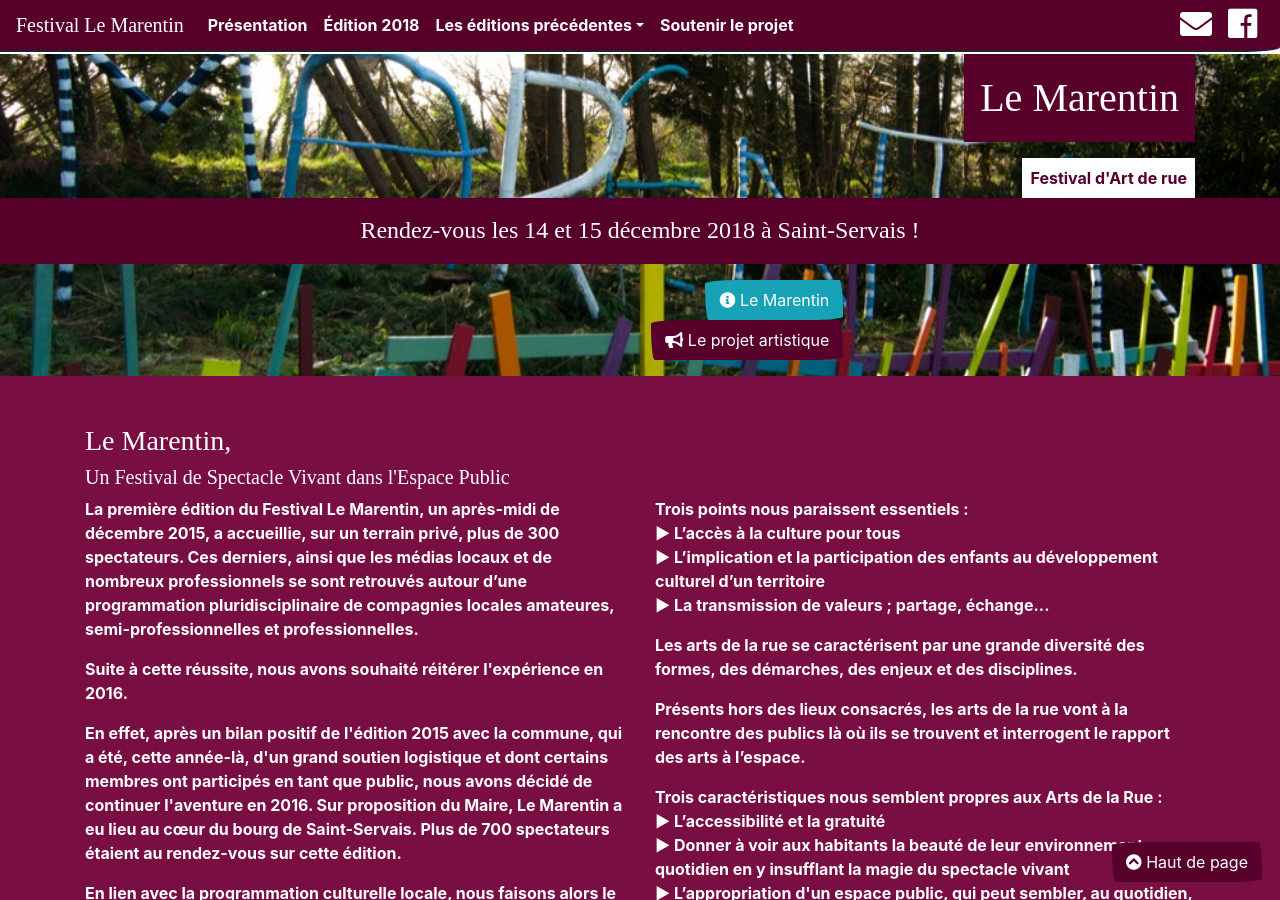
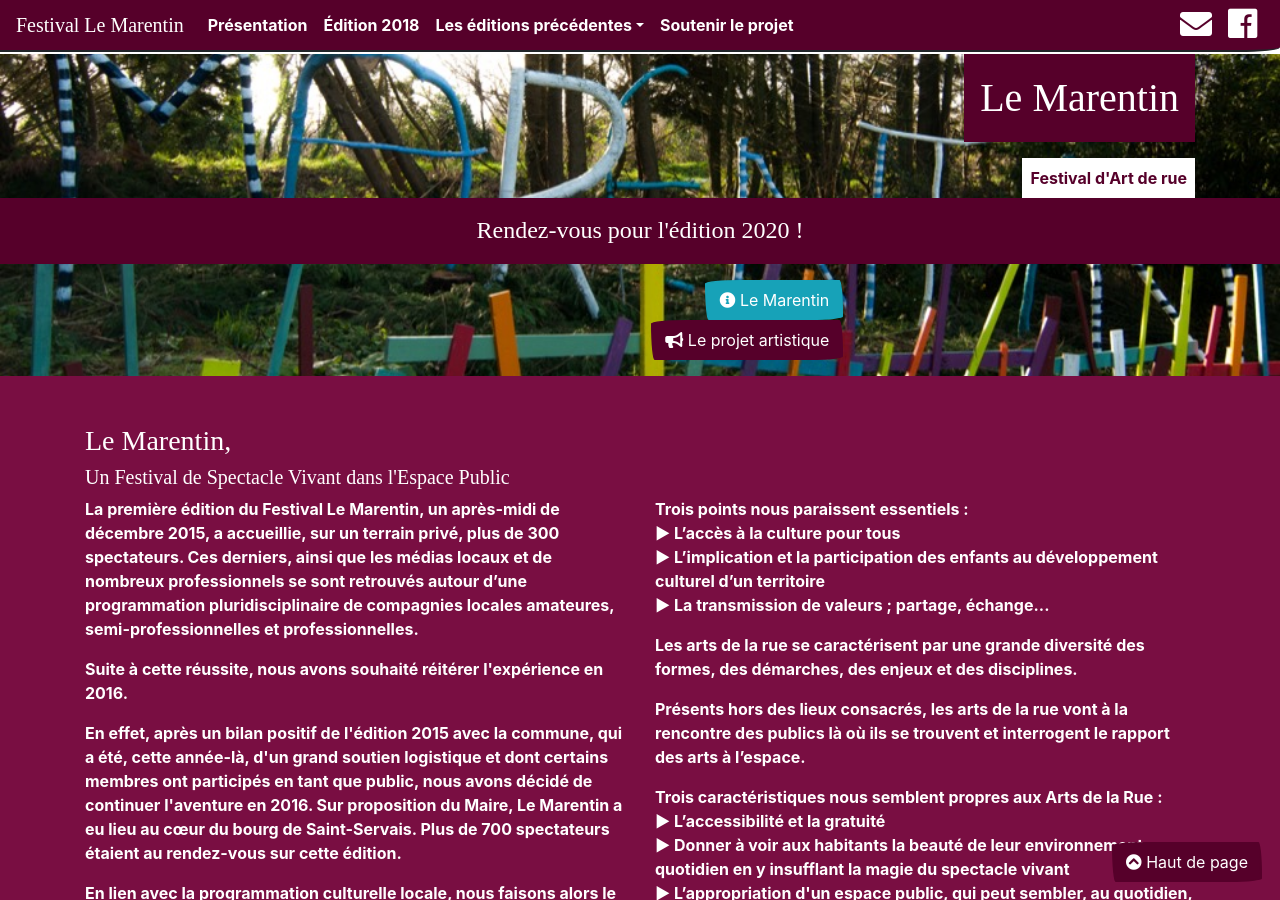
Before and after one commit to tibodut/marentin, a Jekyll site: the page built from index.html, in a window 1280 px wide and 900 px high. Built offline with Jekyll 4.4.1, drawn with Linux system fonts in a browser that asks for light colours; nearby versions of some CDN libraries; some web fonts are replaced.

Commit message:
Update index.html

```diff
--- a/index.html
+++ b/index.html
@@ -11,7 +11,7 @@
 
     </div>
 
- <div class="text-center"><h4 class="mt-auto mb-3 p-3 bg-primary text-light">Rendez-vous les 14 et 15 décembre 2018 à Saint-Servais !</h4>
+ <div class="text-center"><h4 class="mt-auto mb-3 p-3 bg-primary text-light">Rendez-vous pour l'édition 2020 !</h4>
 </div>
 
           <div class="row">
```
